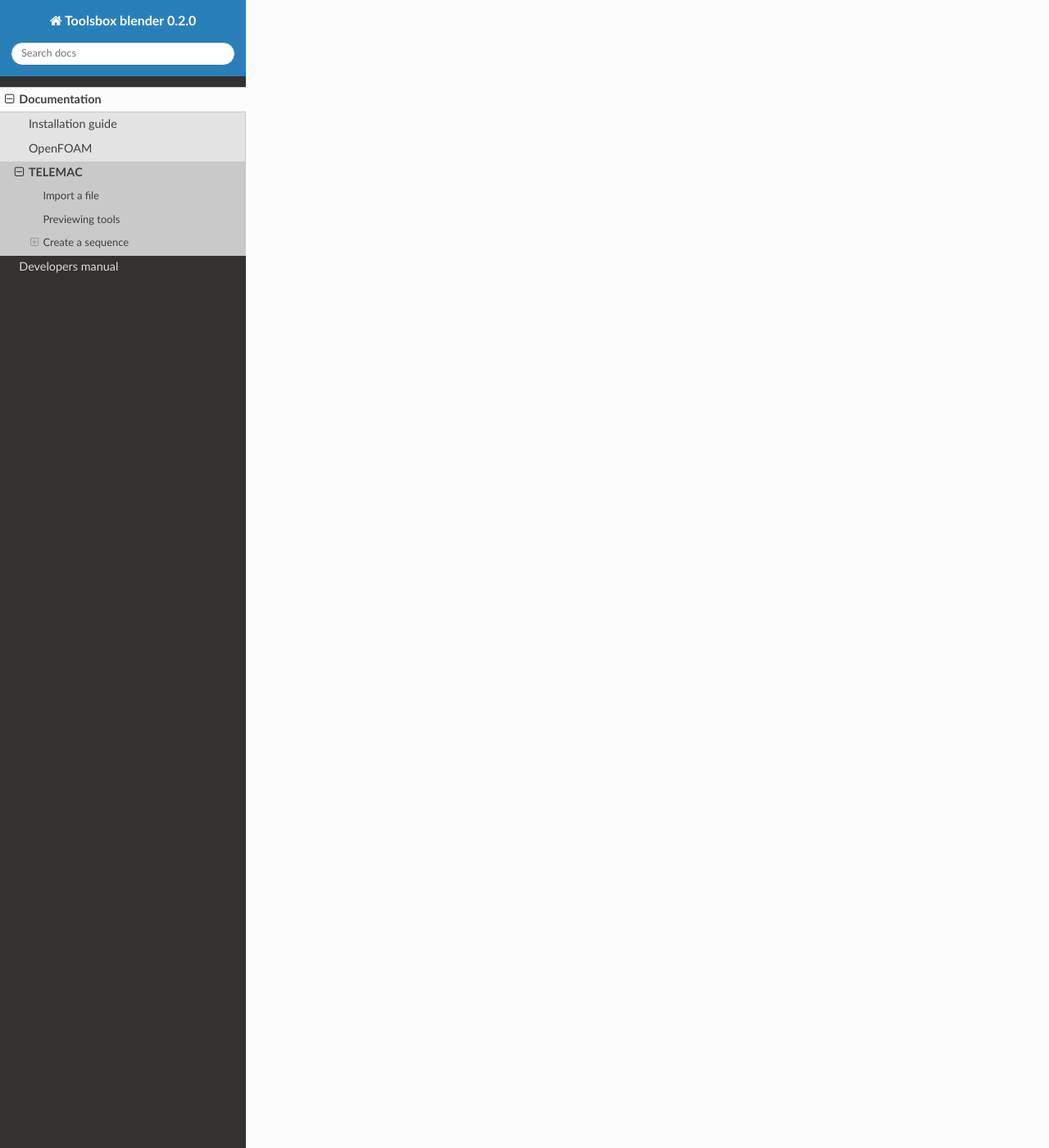
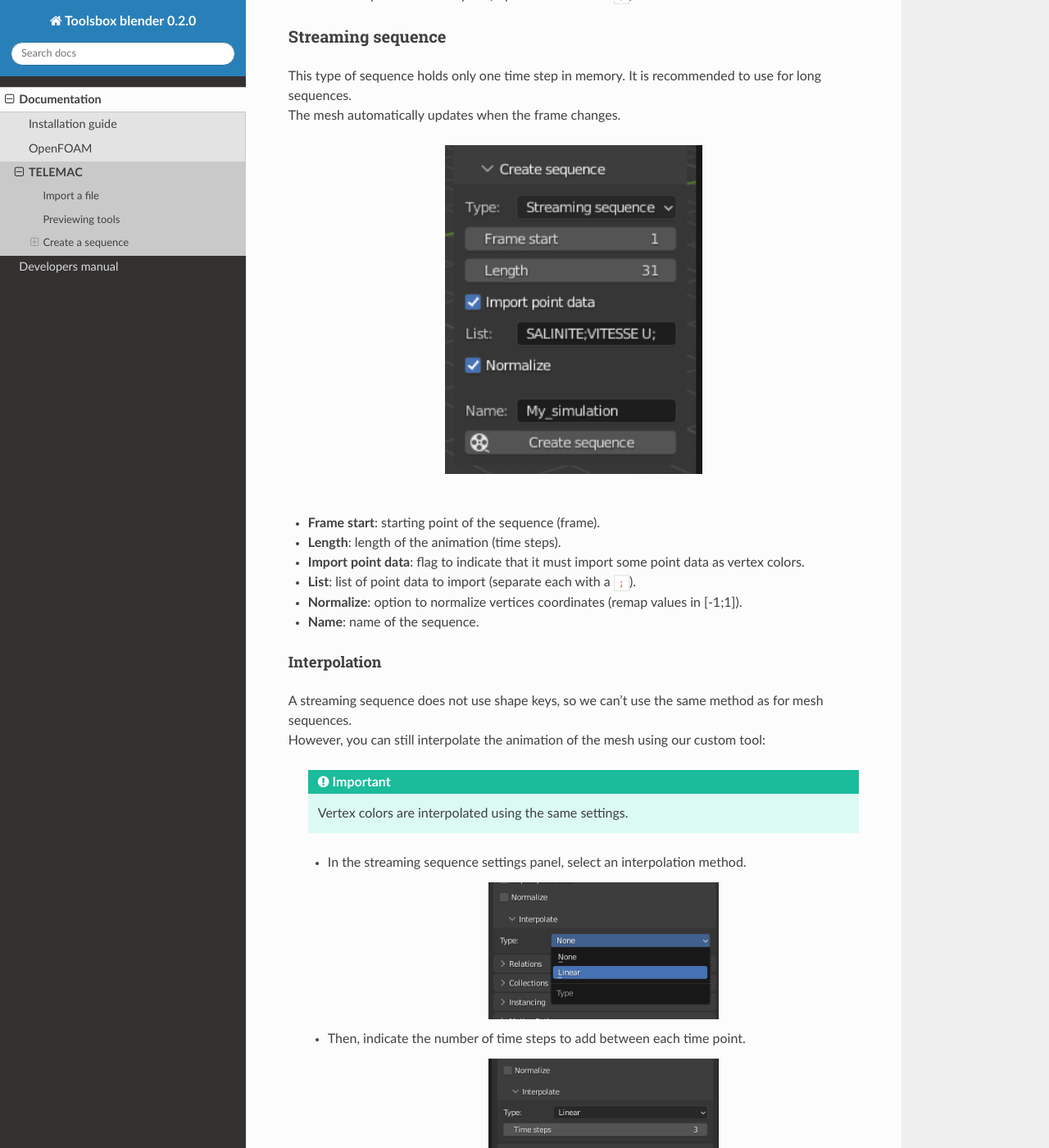
Before and after one commit to Artelia/NIMPHS, a Sphinx documentation site: the page built from docs/source/documentation/telemac/index.rst, in a window 1280 px wide and 1400 px high, scrolled down 4909 px. Shown: the whole window at 82% size. Built offline with Sphinx 7.4.7 and the Read the Docs theme 2.0.0, drawn with Linux system fonts in a browser that asks for light colours; pages that are not in the unit, such as notebooks, are missing from menus; some of the changed text lies outside the part shown.

Commit message:
[Docs] Updated user manual

```diff
--- a/docs/source/documentation/installation_guide/linux.rst
+++ b/docs/source/documentation/installation_guide/linux.rst
@@ -4,8 +4,8 @@
 .. important::
     This tutorial is written for Ubuntu
 
-#. Install `Blender <https://www.blender.org/download/>`_ (at least version 3.1)
-#. Install dependancies:
+#. Install `Blender <https://www.blender.org/download/>`_ (at least version 3.0)
+#. Install dependencies:
     * Blender add-on: `Stop-motion-OBJ <https://github.com/neverhood311/Stop-motion-OBJ/releases>`_ (at least version 2.2.0.alpha.18)
     * Python packages:
 
--- a/docs/source/documentation/telemac/index.rst
+++ b/docs/source/documentation/telemac/index.rst
@@ -6,7 +6,8 @@
 * :ref:`telemac_create_sequence`
 
 .. important::
-    Useful information are printed in the console (times, errors, warnings, etc). Do not hesitate to open it. On Windows, ``Window ‣ Toggle System Console``
+    Useful information are printed in the console (times, errors, warnings, etc).
+    Do not hesitate to open it. On Windows, ``Window ‣ Toggle System Console``.
 
 
 .. _telemac_import_file:
@@ -22,7 +23,7 @@
     For large meshes (> 100k vertices) or results from 3D simulations, this operation can take several seconds to complete.
 
 .. image:: /images/telemac/import_file.png
-    :width: 35%
+    :width: 45%
     :alt: Import an TELEMAC file (button)
     :align: center
 
@@ -37,7 +38,7 @@
   You can select the ``TBB_TELEMAC_preview_...`` object and hit ``.`` on your numpad to center the view on it.
 
 .. image:: /images/telemac/preview_panel.png
-    :width: 35%
+    :width: 45%
     :alt: Preview panel
     :align: center
 
@@ -59,10 +60,11 @@
 Mesh sequence
 -------------
 
-| TODO
+| This type of sequence uses shape keys to update the mesh. So it holds every time steps in memory.
+| That is why it is not recommended to use this sequence for long sequences.
 
 .. image:: /images/telemac/create_mesh_sequence.png
-    :width: 35%
+    :width: 45%
     :alt: Preview panel
     :align: center
 
@@ -75,21 +77,145 @@
 * **Normalize**: option to normalize vertices coordinates (remap values in [-1;1])
 * **Name**: name of the sequence
 
-Streaming sequence
-------------------
+Interpolation
+*************
 
-| TODO
+| The use of shape keys lets you to interpolate the animation of the mesh.
 
-.. image:: /images/telemac/create_streaming_sequence.png
-    :width: 35%
+.. important::
+    Vertex colors are linearly interpolated using the defined shape keys.
+
+| Here is how you can do it:
+
+    * Select meshes you want to interpolate in the sequence object
+
+        .. image:: /images/telemac/tuto_interpolate_1.png
+            :width: 85%
+            :alt: Preview panel
+            :align: center
+
+    * Place the time cursor where you want to "center" the Interpolation
+
+        .. image:: /images/telemac/tuto_interpolate_2.png
+            :width: 85%
+            :alt: Preview panel
+            :align: center
+
+    * Then, hit `s` and scale the interpolation moving the mouse
+
+        .. image:: /images/telemac/tuto_interpolate_3.png
+            :width: 85%
+            :alt: Preview panel
+            :align: center
+
+    * Once you are satisfied, press the `left mouse button`
+
+| You can change the type of the interpolation in the `Graph editor`:
+
+    * With meshes selected, open the graph editor
+
+        .. image:: /images/telemac/tuto_interpolate_4.png
+            :width: 85%
+            :alt: Preview panel
+            :align: center
+
+
+    * Select the keyframes you want to edit
+    * Press the `right mouse button` in the editor and choose a new interpolation mode
+
+        .. image:: /images/telemac/tuto_interpolate_5.png
+            :width: 85%
+            :alt: Preview panel
+            :align: center
+
+
+    * It's done!
+
+        .. image:: /images/telemac/tuto_interpolate_6.png
+            :width: 85%
+            :alt: Preview panel
+            :align: center
+
+Edit mesh sequences settings
+****************************
+
+| You can edit mesh sequences settings in the `Object properties` panel.
+
+.. image:: /images/telemac/edit_mesh_sequence.png
+    :width: 45%
     :alt: Preview panel
     :align: center
 
 |
 
-* **Frame start**: starting point of the sequence (frame)
-* **Length**: length of the animation (time steps)
-* **Import point data**: flag to indicate that it must import some point data as vertex colors
-* **List**: list of point data to import (separate each with a ``;``)
-* **Normalize**: option to normalize vertices coordinates (remap values in [-1;1])
-* **Name**: name of the sequence
+* **Import point data**: flag to indicate that it must import some point data as vertex colors.
+* **List**: list of point data to import (separate each with a ``;``).
+
+
+Streaming sequence
+------------------
+
+| This type of sequence holds only one time step in memory. It is recommended to use for long sequences.
+| The mesh automatically updates when the frame changes.
+
+.. image:: /images/telemac/create_streaming_sequence.png
+    :width: 45%
+    :alt: Preview panel
+    :align: center
+
+|
+
+* **Frame start**: starting point of the sequence (frame).
+* **Length**: length of the animation (time steps).
+* **Import point data**: flag to indicate that it must import some point data as vertex colors.
+* **List**: list of point data to import (separate each with a ``;``).
+* **Normalize**: option to normalize vertices coordinates (remap values in [-1;1]).
+* **Name**: name of the sequence.
+
+.. _telemac_streaming_sequence_interpolation:
+
+Interpolation
+*************
+
+| A streaming sequence does not use shape keys, so we can't use the same method as for mesh sequences.
+| However, you can still interpolate the animation of the mesh using our custom tool:
+
+    .. important::
+        Vertex colors are interpolated using the same settings.
+
+
+    * In the streaming sequence settings panel, select an interpolation method.
+
+        .. image:: /images/telemac/tuto_interpolate_streaming_1.png
+            :width: 45%
+            :alt: Preview panel
+            :align: center
+
+    * Then, indicate the number of time steps to add between each time point.
+
+        .. image:: /images/telemac/tuto_interpolate_streaming_2.png
+            :width: 45%
+            :alt: Preview panel
+            :align: center
+
+
+Edit streaming sequences settings
+*********************************
+
+| You can edit streaming sequences settings in the `Object properties` panel.
+
+.. image:: /images/telemac/edit_streaming_sequence.png
+    :width: 45%
+    :alt: Preview panel
+    :align: center
+
+|
+
+* **Update**: update this sequence whenever the frame changes.
+* **Frame start**: starting point of the sequence (frame).
+* **Length**: length of the animation (time steps).
+* **Shade smooth**: whether to use smooth shading or not (flat shading).
+* **Import point data**: import point data as vertex color groups.
+* **List**: list of point data to import (separate each with a ``;``).
+* **Normalize**: option to normalize vertices coordinates (remap values in [-1;1]).
+* **Interpolate**: see :ref:`telemac_streaming_sequence_interpolation`
```
Also changed, not shown: docs/source/documentation/openfoam/index.rst (+52 -25 lines), .gitlab-ci.yml, docs/source/images/openfoam/edit_streaming_sequence.png (added), docs/source/images/openfoam/preview_panel.png, docs/source/images/telemac/edit_mesh_sequence.png (added), docs/source/images/telemac/edit_streaming_sequence.png (added), docs/source/images/telemac/tuto_interpolate_1.png (added), docs/source/images/telemac/tuto_interpolate_2.png (added), docs/source/images/telemac/tuto_interpolate_3.png (added), docs/source/images/telemac/tuto_interpolate_4.png (added), docs/source/images/telemac/tuto_interpolate_5.png (added), docs/source/images/telemac/tuto_interpolate_6.png (added), docs/source/images/telemac/tuto_interpolate_streaming_1.png (added), docs/source/images/telemac/tuto_interpolate_streaming_2.png (added).
